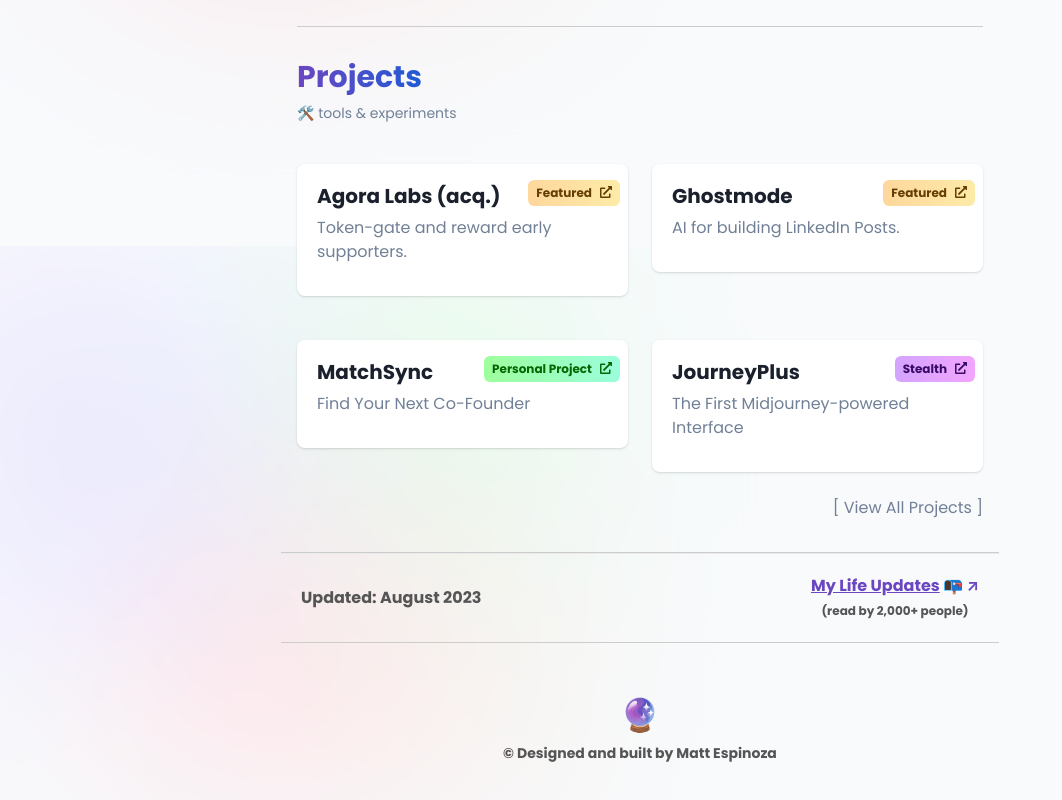
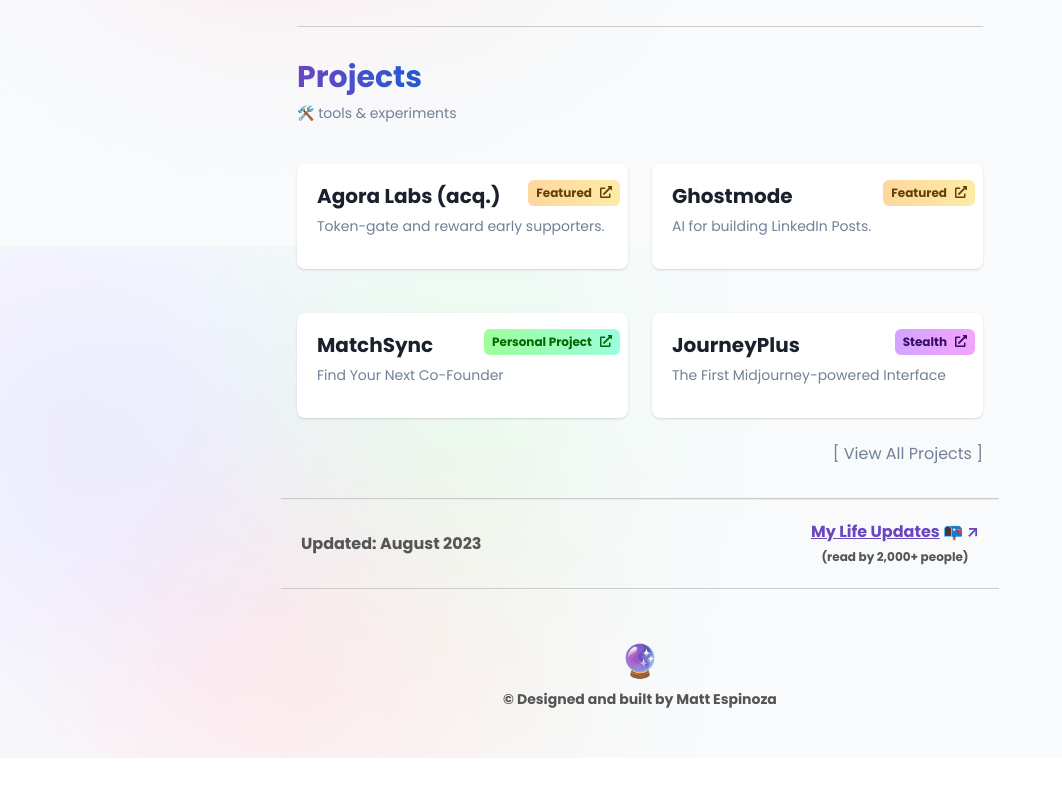
Before and after one commit to MattEspoz/personal-website, a Next.js app: page / in a window 1280 px wide. Shown: the part 1354-2154 px from the top of the page, without its empty margins (0-1062 px from the left). After the commit the page ends 2112 px from the top, so only its background shows below. Built offline with nearby package versions, Linux system fonts and the light colour scheme.

Commit message:
updated font size for  project cards

```diff
--- a/src/components/project/ProjectCard.tsx
+++ b/src/components/project/ProjectCard.tsx
@@ -92,7 +92,7 @@ const ProjectCard: React.FC<ProjectCardProps> = ({
           <Heading as="h4" size="md" mb={2}>
             {title}
           </Heading>
-          <Text fontSize="md" color={descriptionTextColor} mb={3}>
+          <Text fontSize="sm" color={descriptionTextColor} mb={3}>
             {description}
           </Text>
         </CardBody>
```
